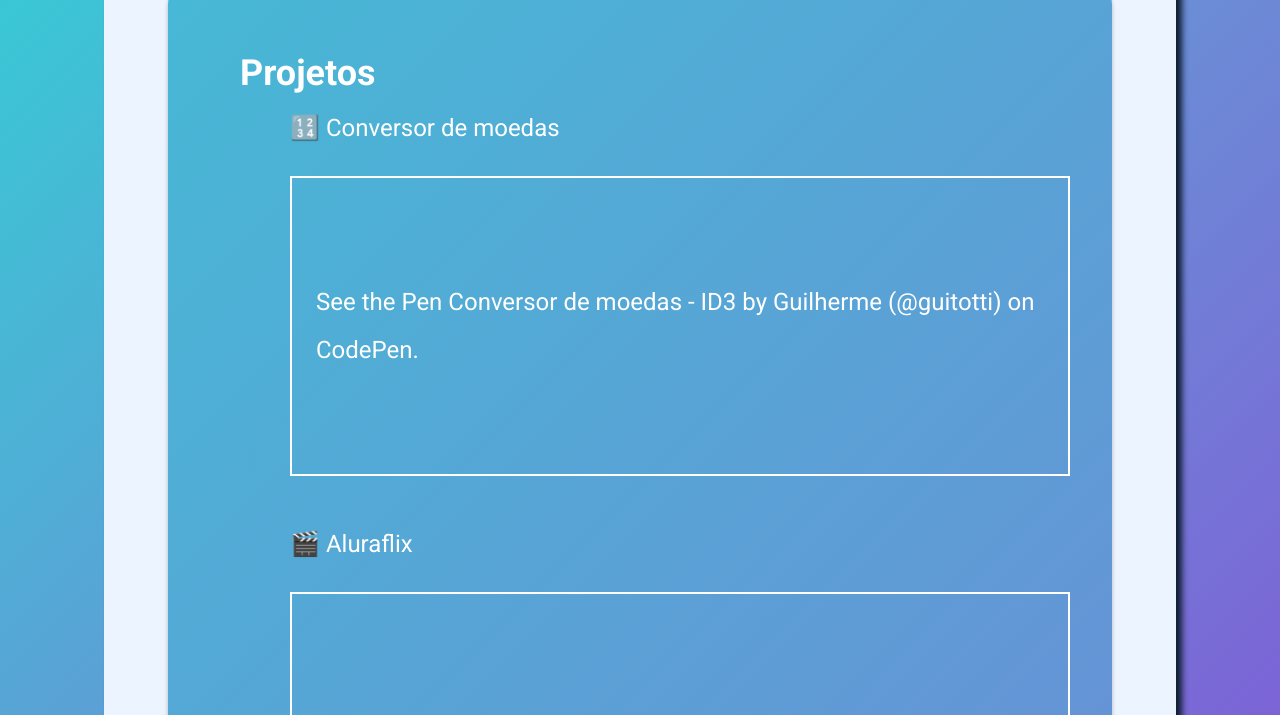
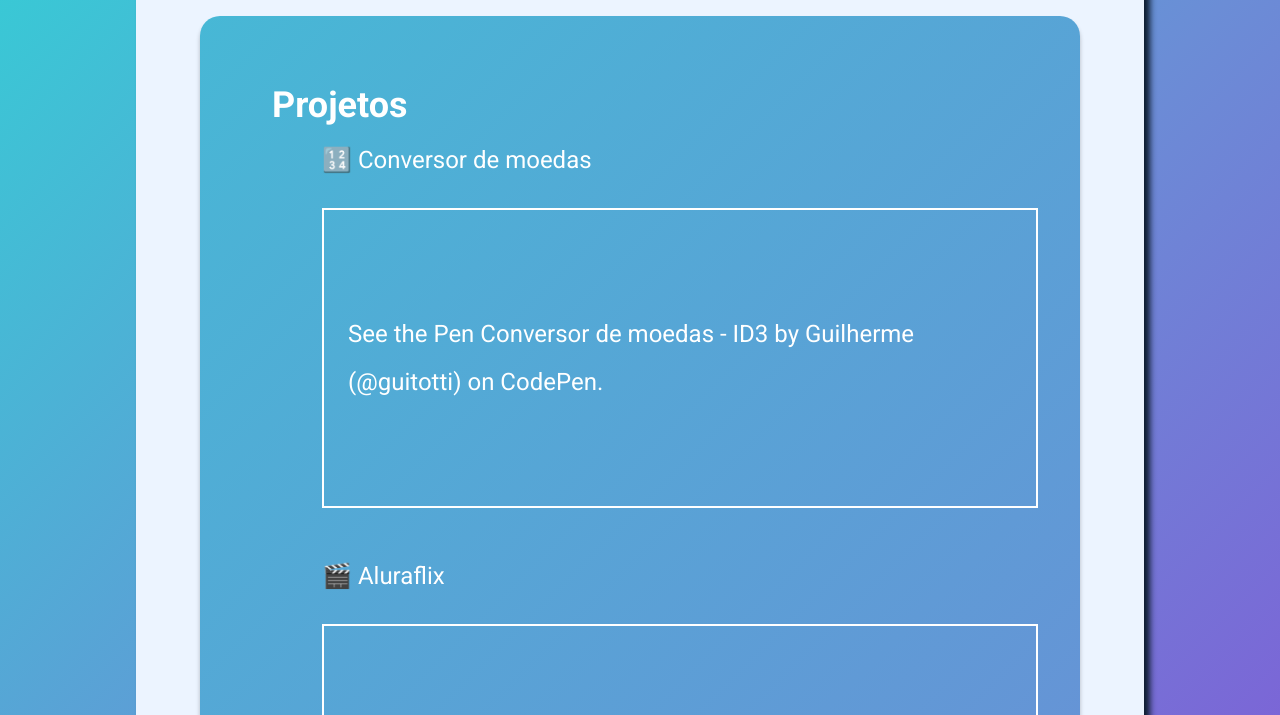
Before and after one commit to guitotti/Certificard, a plain HTML site: page index.html in a window 1280 px wide. Shown: the part 336-1051 px from the top of the page. Drawn offline with Linux system fonts and the light colour scheme; a script that the page names is missing.

Commit message:
Update css

```diff
--- a/style.css
+++ b/style.css
@@ -11,7 +11,7 @@ body {
 .container {
   background: #ecf4ff;
   color: #1c1c1c;
-  margin: 4rem 6rem;
+  margin: 6rem 8rem;
   border-radius: 20px;
   box-shadow: 6px 6px 6px #0e1d2f;
   padding: 64px;
```
